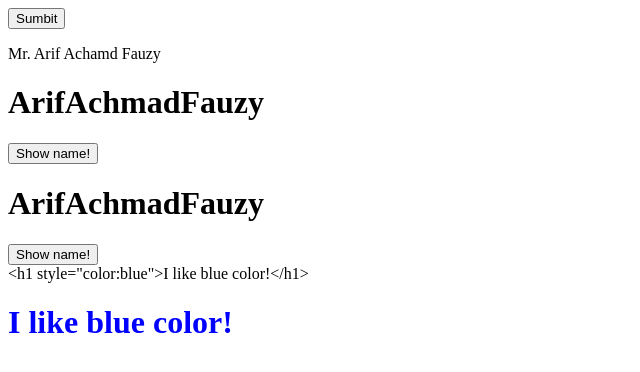
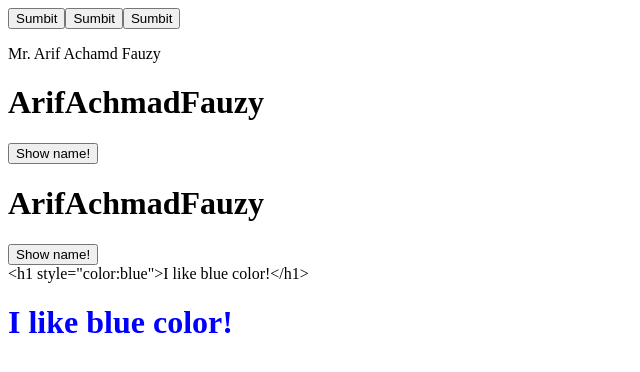
Before and after one commit to ariff06/Vue.JS-DEMO, a Vue app in the folder my-apps/: page / in a window 1280 px wide. Shown: the top 372 px of the page, without its empty margins (0-640 px from the left). Built offline with nearby package versions, Linux system fonts and the light colour scheme.

Commit message:
Added more button

```diff
--- a/my-apps/src/App.vue
+++ b/my-apps/src/App.vue
@@ -9,7 +9,9 @@ const idBlog = 'blog-01'
 
 <template>
   <!-- With MainButton -->
-  <MainButton></MainButton>
+  <MainButton />
+  <MainButton />
+  <MainButton />
   <p>Mr. {{ firstName }} {{ middleName }} {{ lastName }}</p>
   <!-- Added at main.js -->
   <CompositionComponents />
```
